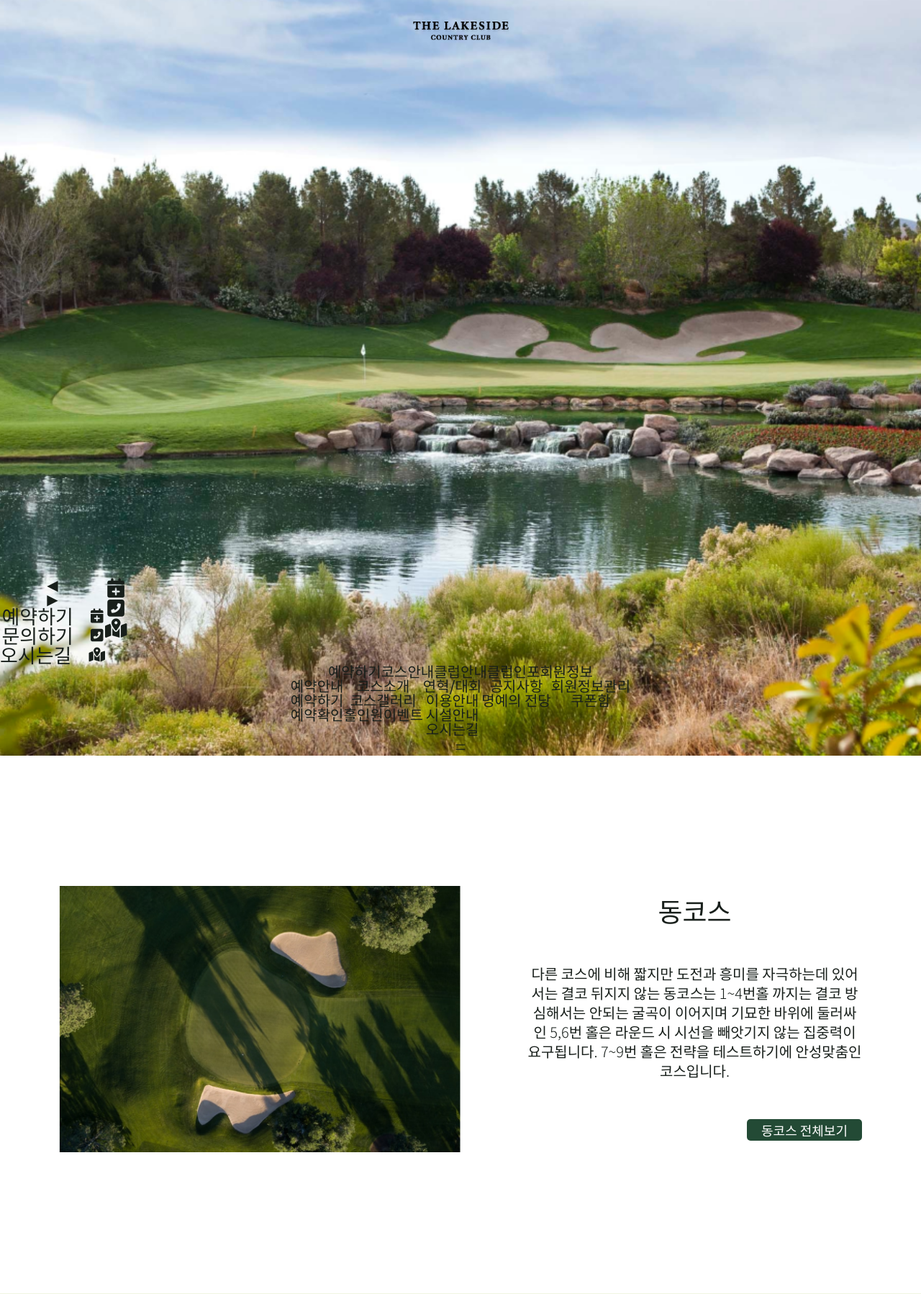
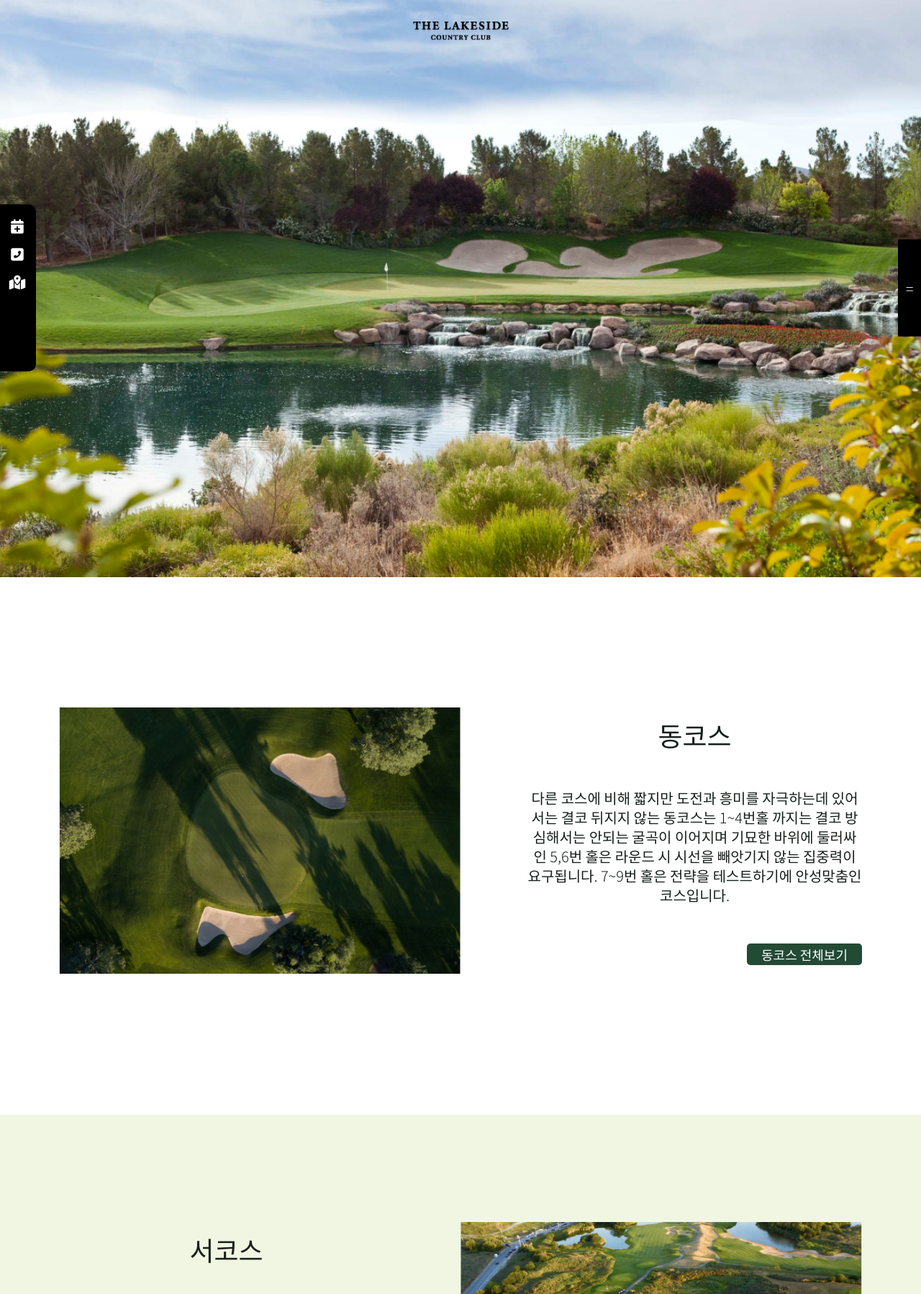
Before and after one commit to vaem6877/lakeside, a PHP site: page / in a window 1280 px wide. Shown: the top 1798 px of the page at 72% size. Run offline with PHP 8.4, Linux system fonts and the light colour scheme; some libraries are stand-ins or nearby versions.

Commit message:
common.css 수정, 병합

```diff
--- a/css/common.css
+++ b/css/common.css
@@ -364,17 +364,289 @@ footer address p {
   border: 1px solid #181f1b;
   color: #234a35;
 }
+
+/* ======================= // 마우스바운싱 ===================== */
+
+.icon_mouse {
+  display: flex;
+  align-items: flex-end;
+  justify-content: center;
+  margin-bottom: 28px;
+}
 .icon_mouse img {
-  animation: bounce 0.5s infinite;
+  height: 31px;
+  width: 48px;
+  transform-origin: bottom;
+}
+.icon_mouse:hover img {
+  animation: bounce 0.8s infinite;
 }
 @keyframes bounce {
   0% {
     transform: translateY(0);
+    animation-timing-function: ease-in;
   }
-  50% {
-    transform: translateY(-50%);
+  34% {
+    height: 31px;
+    width: 48px;
+  }
+  45% {
+    transform: translateY(50%);
+    height: 30px;
+    width: 52px;
+    animation-timing-function: ease-out;
+  }
+  55% {
+    height: 31px;
+    width: 48px;
+  }
+  90% {
+    transform: translateY(0);
   }
   100% {
     transform: translateY(0);
   }
 }
+
+/* ======================= // 위젯 ===================== */
+
+:link {
+  text-decoration: none;
+}
+.container {
+  width: 1440px;
+}
+.widget_box {
+  position: fixed;
+  top: 50%;
+  transform: translateY(-50%);
+  left: 0;
+  z-index: 150;
+}
+
+/* large .ver */
+.weather_cast {
+  left: -173px;
+  width: 173px;
+  height: 232px;
+  background: #000;
+  color: #fff;
+  box-sizing: border-box;
+  position: absolute;
+  border-radius: 0 10px 10px 0;
+}
+
+.weather_cast .preview {
+  text-align: center;
+  padding: 10px 15px;
+  box-sizing: content-box;
+  margin-bottom: 7px;
+}
+.weather_cast .preview ul {
+  margin: 0 auto;
+  padding: 0;
+}
+.weather_cast .preview ul li {
+  margin: 0 auto;
+  list-style: none;
+}
+.weather_cast .preview ul li > * {
+  display: none;
+}
+.weather_cast .preview ul li i:before {
+  font-size: 45px;
+}
+.weather_cast .preview p {
+  font-size: var(--small-content-fz);
+  margin-bottom: 0;
+}
+.weather_cast .preview .temp {
+  margin: auto auto;
+}
+.weather_cast .preview .temp p:first-child {
+  margin-bottom: 5px;
+}
+.weather_cast .swiper {
+  width: 80%;
+  margin-bottom: 6px;
+}
+.weather_cast .swiper-wrapper {
+  list-style: none;
+  padding: 0;
+  text-align: center;
+  margin-bottom: 0;
+}
+.weather_cast div:after,
+.weather_cast div:before {
+  display: none;
+}
+.weather_cast .swiper-slide p {
+  font-size: 10px;
+  margin: 0;
+  color: #fff;
+  font-weight: normal;
+}
+.weather_cast [class^="swiper-button"] {
+  font-size: 5px;
+}
+.weather_cast .swiper-button-prev {
+  top: 35%;
+  left: -7px;
+  color: #fff;
+}
+.weather_cast .swiper-button-next {
+  top: 35%;
+  right: -7px;
+  color: #fff;
+  z-index: 1;
+}
+.weather_cast .shortcut > * {
+  text-align: center;
+  padding: 11.5px 0px;
+}
+.weather_cast .shortcut p {
+  font-size: var(--content-fz);
+}
+.weather_cast .shortcut i {
+  font-size: var(--content-fz);
+}
+.weather_cast .shortcut .faq {
+  background: #fff;
+  color: #000;
+}
+.weather_cast .shortcut .map {
+  text-indent: 6px;
+}
+
+/* small .ver */
+
+.preview_widget {
+  position: absolute;
+  left: -40px;
+  text-align: center;
+  width: 90px;
+  height: 232px;
+  background: #000;
+  color: #fff;
+  position: relative;
+  z-index: 200;
+  padding-left: 38px;
+  border-radius: 0 10px 10px 0;
+}
+.preview_widget .today_icon {
+  padding: 10px;
+  font-size: 30px;
+}
+.preview_widget p {
+  margin-bottom: 18px;
+}
+.preview_widget .today_temp span {
+  display: none;
+}
+
+.preview_widget .today_temp p {
+  font-size: var(--mobile-content-fz);
+}
+.preview_widget .today_temp p:nth-child(2)::before {
+  content: "/";
+  margin: 0 3px;
+}
+.preview_widget .today_date p {
+  font-size: var(--xsmall-content-fz);
+  font-weight: normal;
+}
+
+/* ======================= // 메뉴 ===================== */
+
+h2 {
+  margin: 8px 0 13px;
+}
+p {
+  font-size: var(--content-fz);
+}
+body {
+  text-align: center;
+}
+.menu {
+  position: fixed;
+  background: rgba(0, 0, 0, 0.8);
+  width: 100%;
+  height: 100%;
+  left: 100%;
+  top: 0;
+  right: 0;
+  bottom: 0;
+  transition: left 0.7s;
+  z-index: 200;
+}
+.menu .main_menus {
+  gap: 100px;
+  padding: 50px;
+  border-bottom: 2px solid #fff;
+}
+.menu .sub_menus {
+  gap: 100px;
+  padding: 50px;
+  border-bottom: 2px solid #fff;
+  display: block;
+}
+.menu li a {
+  color: #fff;
+  display: inline-block;
+  font-size: var(--second-TT-fz);
+  margin-bottom: px;
+}
+.menu .sub_menu li a {
+  color: #fff;
+  display: inline-block;
+  font-size: 20px;
+  margin-bottom: 25px;
+}
+.menu .sub_menu li a:hover {
+  font-weight: bold;
+  text-decoration: underline;
+}
+.menu li {
+  list-style: none;
+}
+.menu li a {
+  list-style: none;
+  text-decoration: none;
+}
+.menu.active {
+  left: 0;
+  z-index: 100;
+}
+
+.menu .button {
+  position: fixed;
+  background: black;
+  top: 50%;
+  transform: translateY(-50%);
+  right: 0px;
+  width: 32px;
+  height: 135px;
+  z-index: 200;
+}
+.menu .button p {
+  text-align: center;
+  line-height: 135px;
+  color: #fff;
+}
+.menu .button i {
+  display: none;
+}
+.menu .button.active {
+  background: #fff;
+  top: 50%;
+  transform: translateY(-50%);
+  right: 0px;
+  width: 32px;
+  height: 135px;
+  z-index: 200;
+}
+.menu .button.active p {
+  text-align: center;
+  line-height: 135px;
+  color: #000;
+}
```
